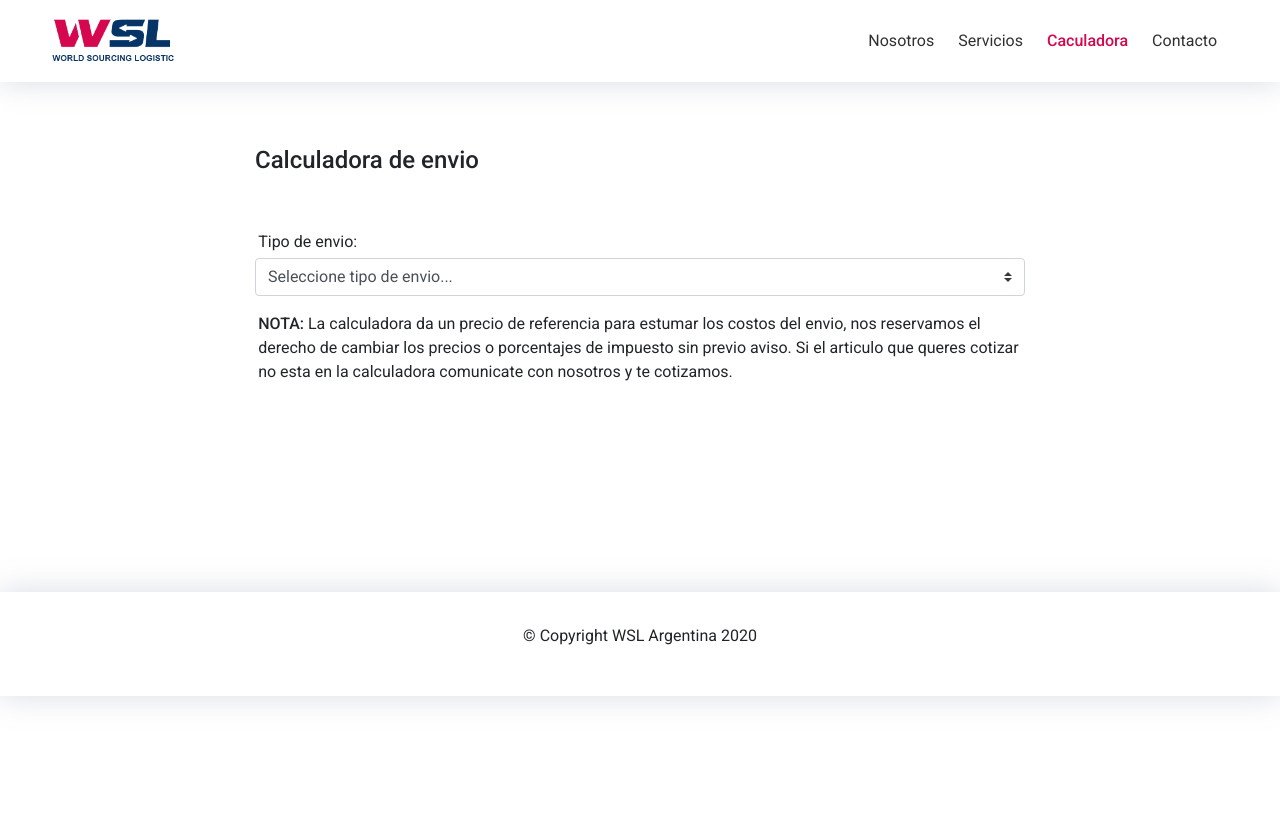
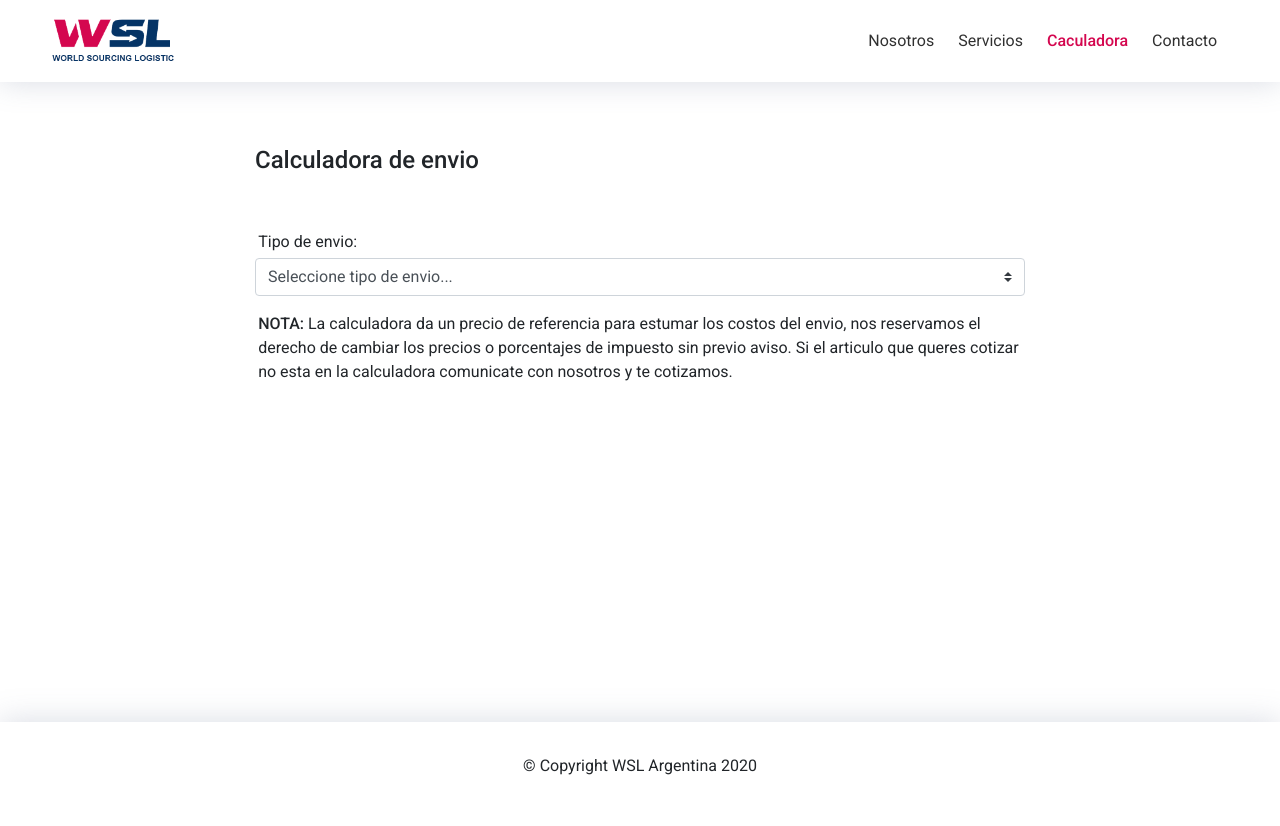
Before and after one commit to alvarezdweb/cursojs, a plain HTML site: page calculadora.html in a window 1280 px wide. Before the commit the page ends 800 px from the top, so only its background shows below. Drawn offline with nearby package versions, Linux system fonts and the light colour scheme.

Commit message:
cotizadorJs prueba#2 correccion footer

```diff
--- a/scss/style.scss
+++ b/scss/style.scss
@@ -214,8 +214,8 @@ body {
 // --------------------------------------------------------------------------------------- START calc section
 
 .calculator {
+    min-height: 80vh;
     padding-top: 4em;
-
     &__title {
 
         h1 {
@@ -304,7 +304,6 @@ body {
 
 
 .footer {
-    margin-top: 10em;
     background-color: $white;
     box-shadow: 0px 0px 30px rgba(127, 137, 161, 0.3);
 
```
Also changed, not shown: css/style.css.
